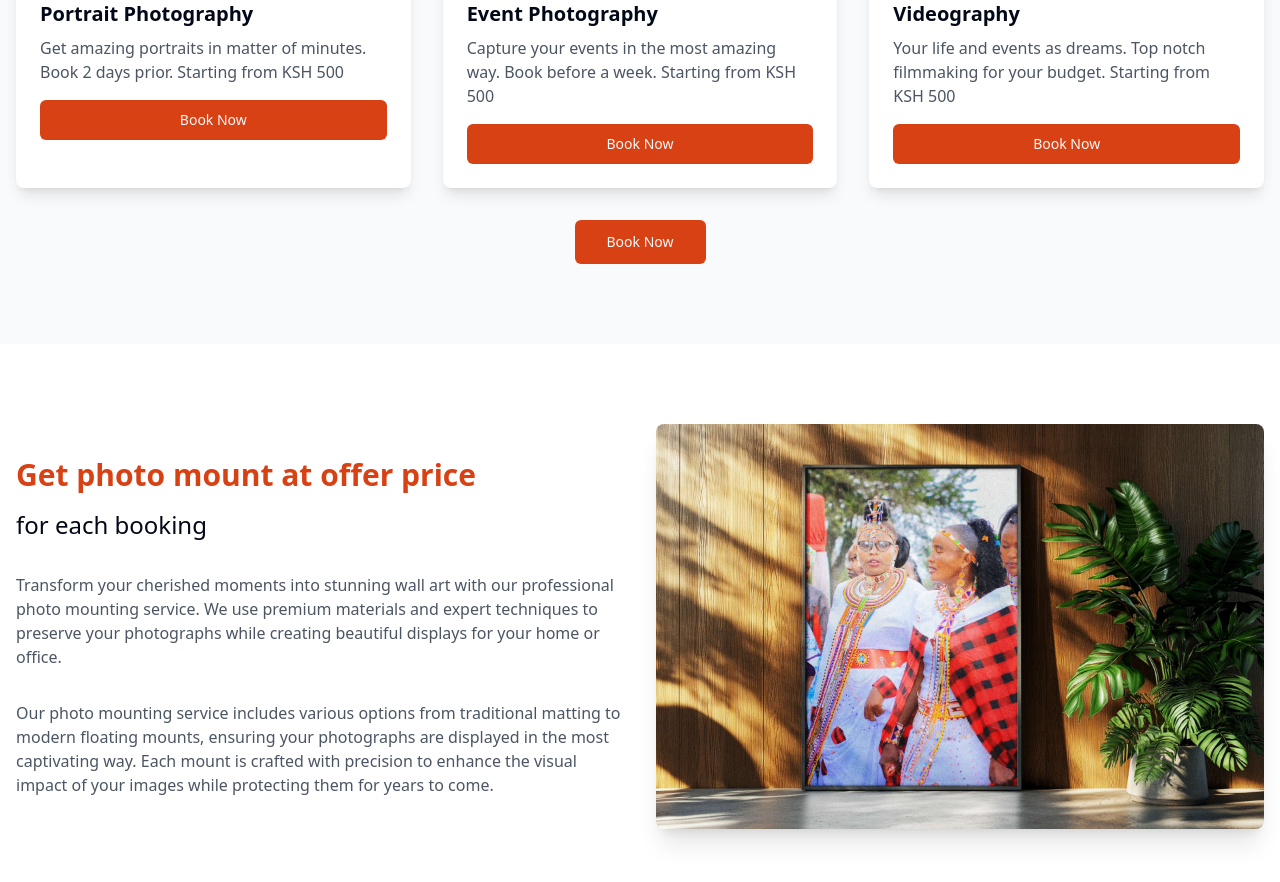
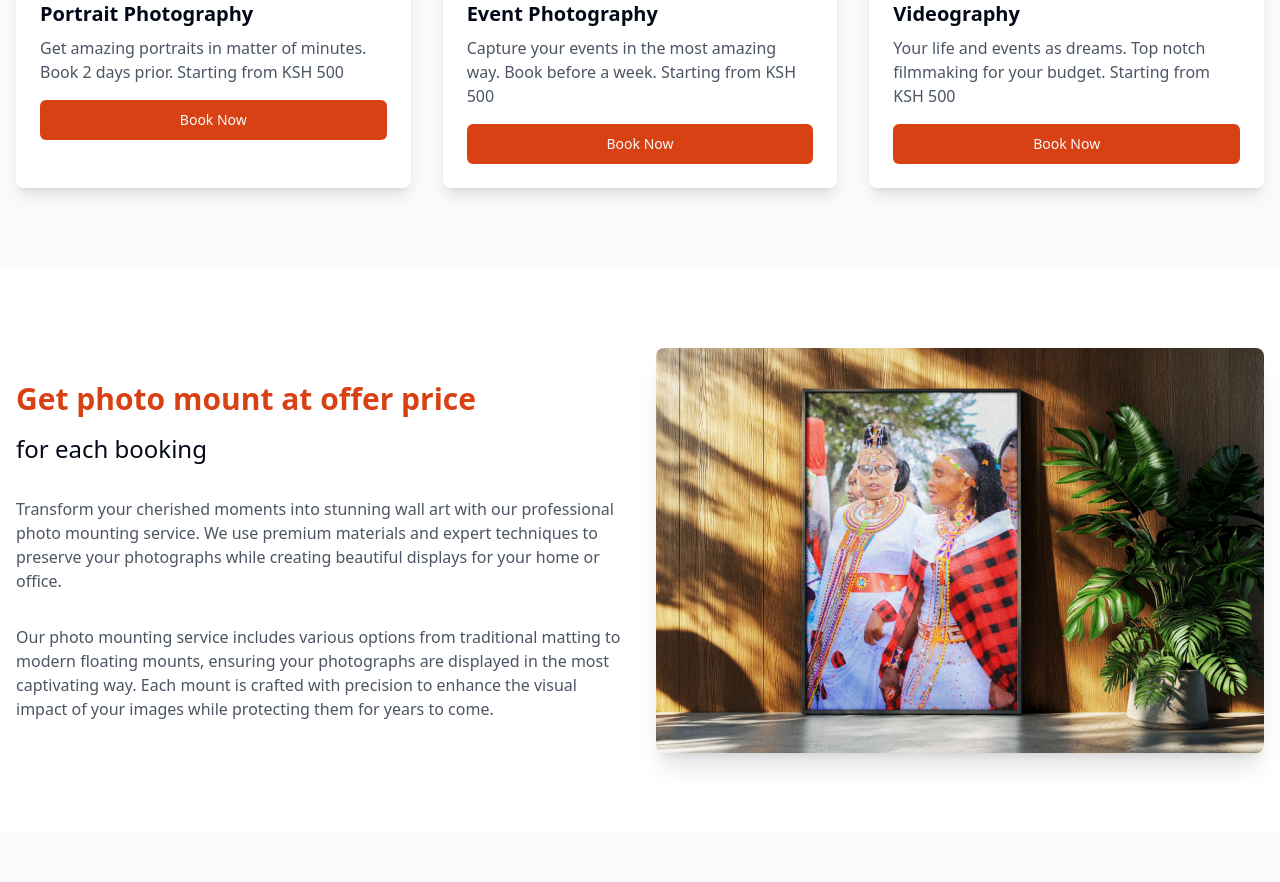
Before and after one commit to lorinyajr/rohandphotography, a React (Vite) app: page / in a window 1280 px wide. Shown: the part 1260-2142 px from the top of the page. Built offline with nearby package versions, Linux system fonts and the light colour scheme.

Commit message:
Remove redundant Book Now button
Eliminate the "Book Now" button from the services section and update the buttons in the service cards to link directly to the booking page.
[skip gpt_engineer]

```diff
--- a/src/components/ServiceCard.tsx
+++ b/src/components/ServiceCard.tsx
@@ -1,4 +1,5 @@
 import { Button } from "@/components/ui/button";
+import { Link } from "react-router-dom";
 
 interface ServiceCardProps {
   title: string;
@@ -7,11 +8,6 @@ interface ServiceCardProps {
 }
 
 const ServiceCard = ({ title, description, image }: ServiceCardProps) => {
-  const scrollToServices = () => {
-    const servicesSection = document.getElementById('services-section');
-    servicesSection?.scrollIntoView({ behavior: 'smooth' });
-  };
-
   return (
     <div className="service-card">
       <img
@@ -23,9 +19,9 @@ const ServiceCard = ({ title, description, image }: ServiceCardProps) => {
       <p className="text-gray-600 mb-4">{description}</p>
       <Button
         className="w-full bg-primary hover:bg-primary/90"
-        onClick={scrollToServices}
+        asChild
       >
-        Book Now
+        <Link to="/booking">Book Now</Link>
       </Button>
     </div>
   );
--- a/src/pages/Index.tsx
+++ b/src/pages/Index.tsx
@@ -65,11 +65,6 @@ const Index = () => {
               image="https://images.unsplash.com/photo-1601506521793-dc748fc80b67?auto=format&fit=crop&q=80"
             />
           </div>
-          <div className="text-center mt-8">
-            <Button size="lg" className="bg-primary hover:bg-primary/90" asChild>
-              <Link to="/booking">Book Now</Link>
-            </Button>
-          </div>
         </div>
       </section>
 
```
